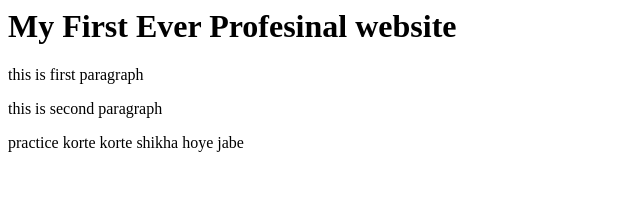
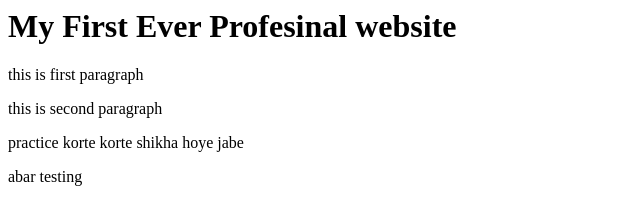
Before and after one commit to Selmun/myfirstwebsite, a plain HTML site: page index.html in a window 1280 px wide. Shown: the full height of the page, 0-640 px from the left. Drawn offline with Linux system fonts and the light colour scheme.

Commit message:
test again

```diff
--- a/index.html
+++ b/index.html
@@ -2,3 +2,4 @@
 <p>this is first paragraph</p>
 <p>this is second paragraph</p>
 <p> practice korte korte shikha hoye jabe</p>
+<p>abar testing</p>
```
